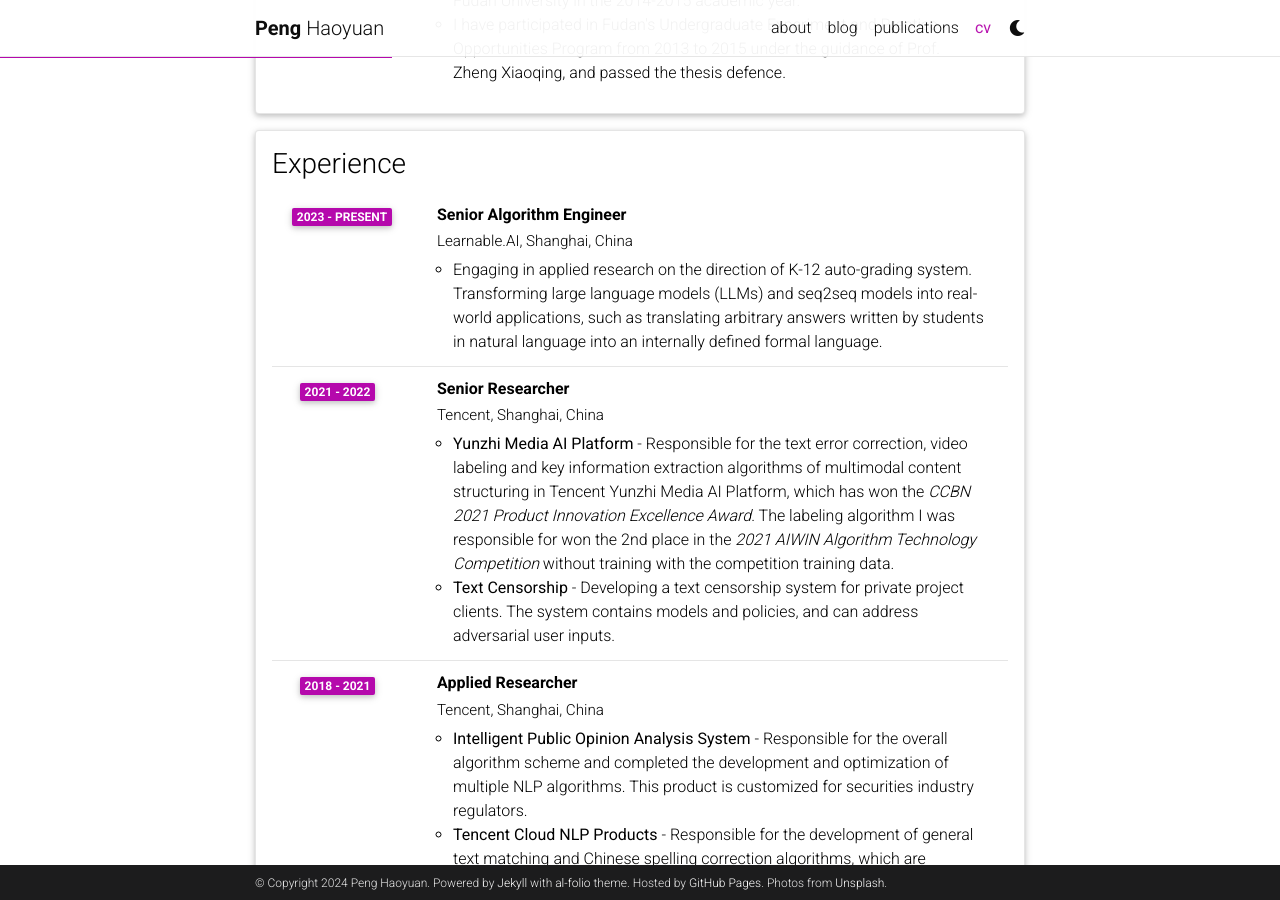
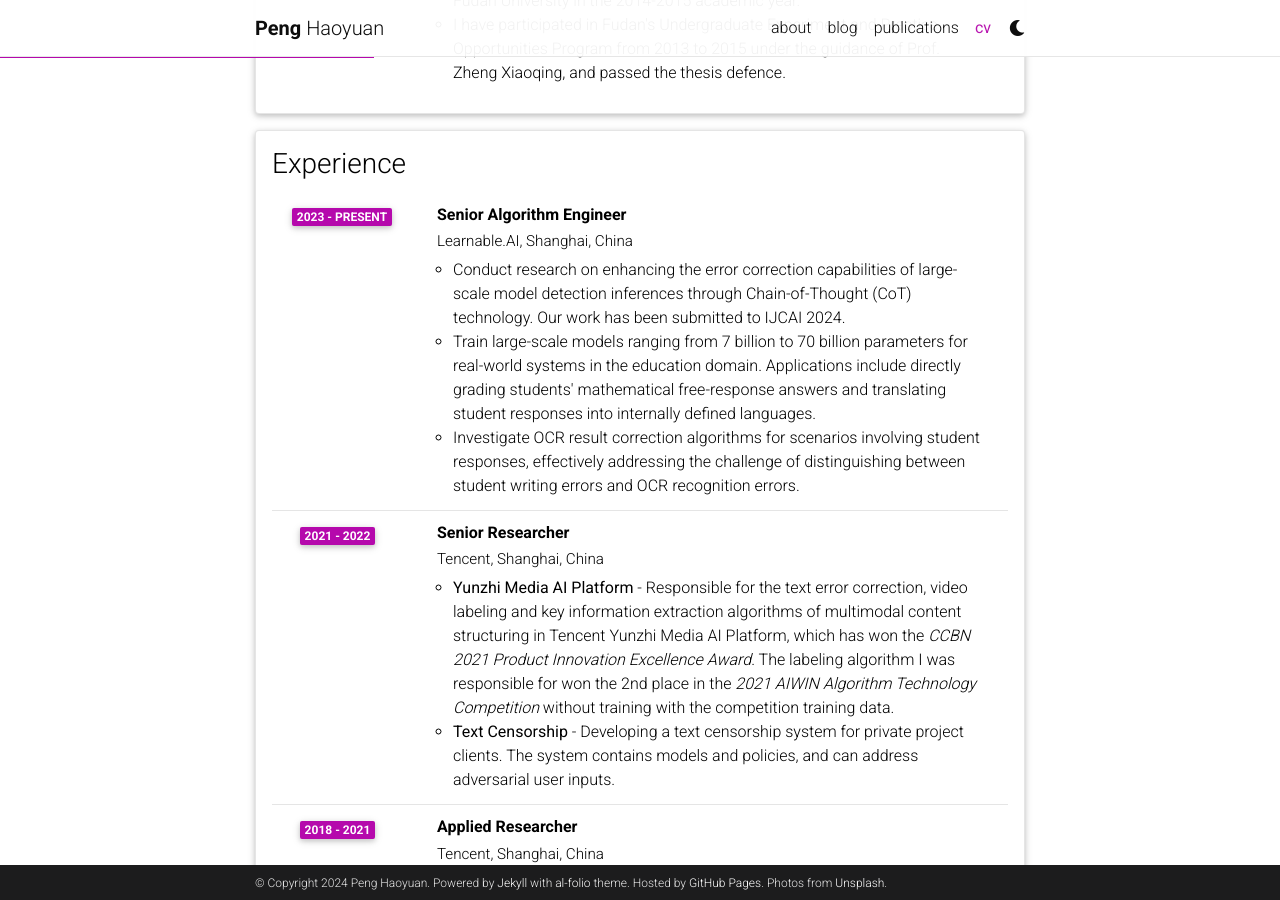
Before and after one commit to HaoyuanPeng/haoyuanpeng.github.io, a Jekyll site: the page built from _pages/cv.md, in a window 1280 px wide and 900 px high, scrolled down 930 px. Built offline with Jekyll 4.4.1, drawn with Linux system fonts in a browser that asks for light colours; comment, search, counter and statistics services are not loaded; a style sheet for code colours, icons or effects is not loaded.

Commit message:
更新CV

```diff
--- a/_data/cv.yml
+++ b/_data/cv.yml
@@ -36,7 +36,9 @@
       institution: Learnable.AI, Shanghai, China
       year: 2023 - present
       description:
-        - Engaging in applied research on the direction of K-12 auto-grading system. Transforming large language models (LLMs) and seq2seq models into real-world applications, such as translating arbitrary answers written by students in natural language into an internally defined formal language.
+        - Conduct research on enhancing the error correction capabilities of large-scale model detection inferences through Chain-of-Thought (CoT) technology. Our work has been submitted to IJCAI 2024.
+        - Train large-scale models ranging from 7 billion to 70 billion parameters for real-world systems in the education domain. Applications include directly grading students' mathematical free-response answers and translating student responses into internally defined languages.
+        - Investigate OCR result correction algorithms for scenarios involving student responses, effectively addressing the challenge of distinguishing between student writing errors and OCR recognition errors.
     - title: Senior Researcher
       institution: Tencent, Shanghai, China
       year: 2021 - 2022
```
